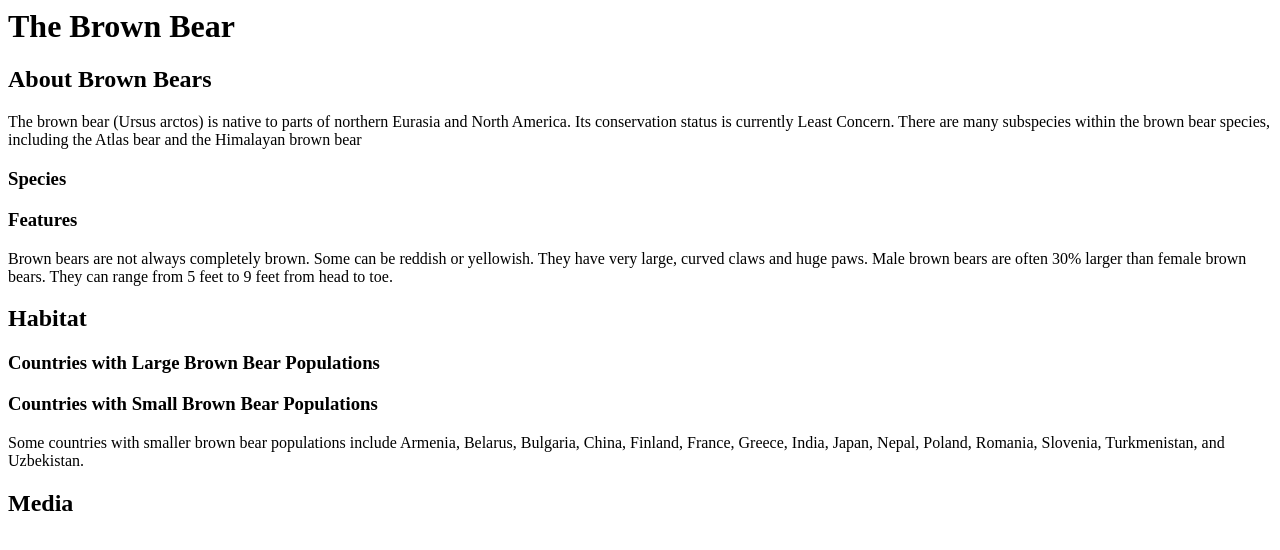
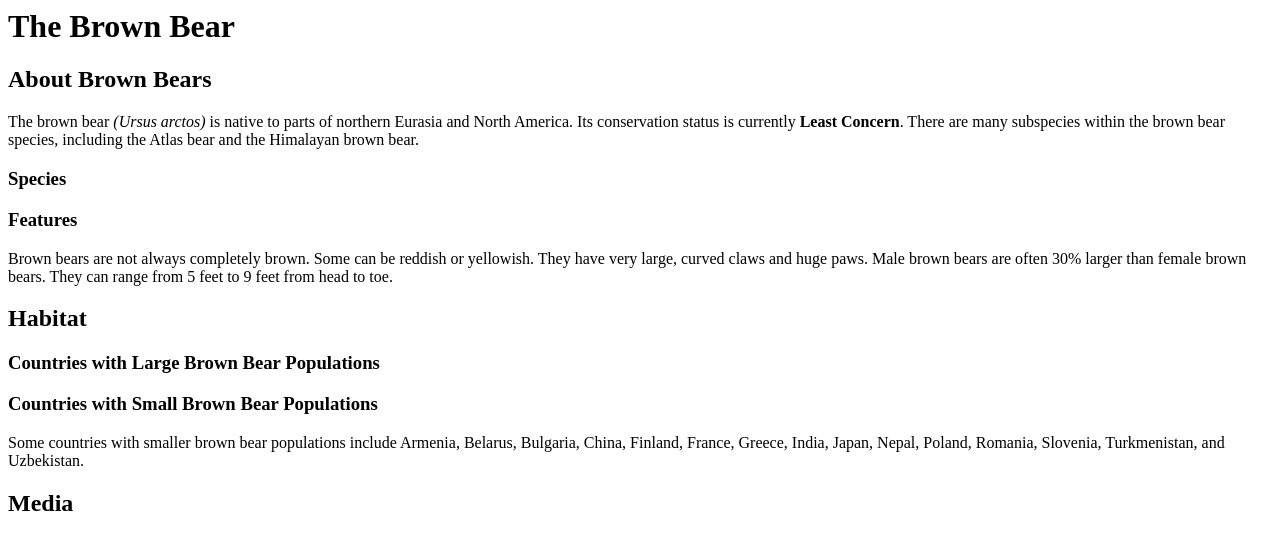
Before and after one commit to DanielHuettel/DanielHuettel.github.io, a plain HTML site: page workload/1/index.html in a window 1280 px wide. Drawn offline with Linux system fonts and the light colour scheme.

Commit message:
Workload1. Tutorial1, 9

```diff
--- a/workload/1/index.html
+++ b/workload/1/index.html
@@ -2,18 +2,18 @@
     <h1>The Brown Bear</h1>
     <div id="introduction">
       <h2>About Brown Bears</h2>
-        <p>The brown bear (Ursus arctos) is native to parts of northern Eurasia and North America. Its conservation status is currently Least Concern. There are many subspecies within the brown bear species, including the Atlas bear and the Himalayan brown bear</p>
+      <p>The brown bear <em>(Ursus arctos)</em> is native to parts of northern Eurasia and North America. Its conservation status is currently <strong>Least Concern</strong>. There are many subspecies within the brown bear species, including the Atlas bear and the Himalayan brown bear.</p>
       <h3>Species</h3>
       <h3>Features</h3>
-        <p>Brown bears are not always completely brown. Some can be reddish or yellowish. They have very large, curved claws and huge paws. Male brown bears are often 30% larger than female brown bears. They can range from 5 feet to 9 feet from head to toe.</p>
+      <p>Brown bears are not always completely brown. Some can be reddish or yellowish. They have very large, curved claws and huge paws. Male brown bears are often 30% larger than female brown bears. They can range from 5 feet to 9 feet from head to toe.</p>
     </div>
     <div id="habitat">
       <h2>Habitat</h2>
       <h3>Countries with Large Brown Bear Populations</h3>
       <h3>Countries with Small Brown Bear Populations</h3>
-        <p>Some countries with smaller brown bear populations include Armenia, Belarus, Bulgaria, China, Finland, France, Greece, India, Japan, Nepal, Poland, Romania, Slovenia, Turkmenistan, and Uzbekistan.</p>
+      <p>Some countries with smaller brown bear populations include Armenia, Belarus, Bulgaria, China, Finland, France, Greece, India, Japan, Nepal, Poland, Romania, Slovenia, Turkmenistan, and Uzbekistan.</p>
     </div>
-    <div id= "media">
+    <div id="media">
       <h2>Media</h2>
     </div>
   </body>
```
